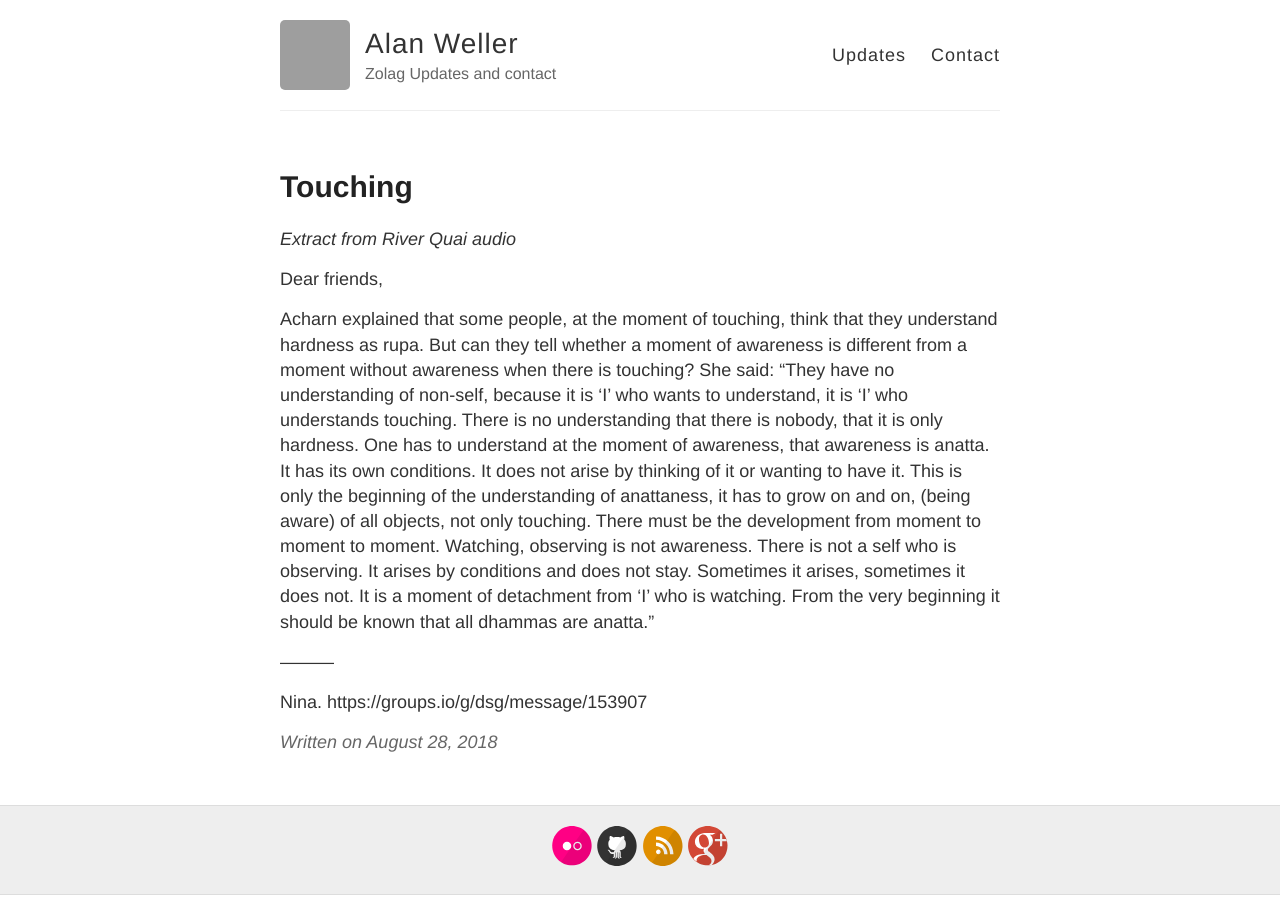
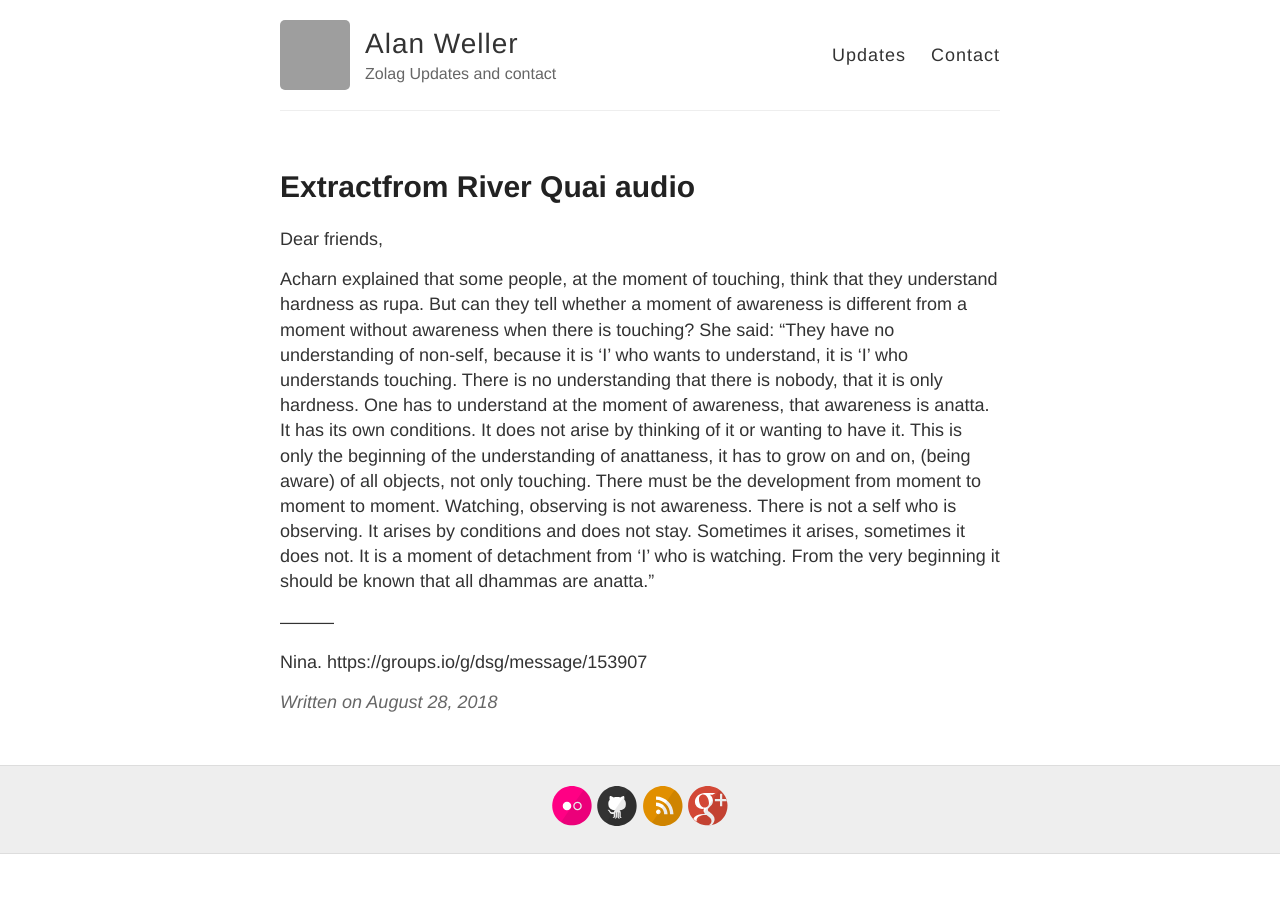
Before and after one commit to alwell/alwell.github.io, a Jekyll site: the page built from _posts/2018-08-28-Touching.md, in a window 1280 px wide. Built offline with Jekyll 4.4.1, drawn with Linux system fonts in a browser that asks for light colours; Markdown is read by kramdown in place of the engine named in the settings; grey boxes are pictures that could not be loaded.

Commit message:
Update 2018-08-28-Touching.md

```diff
--- a/_posts/2018-08-28-Touching.md
+++ b/_posts/2018-08-28-Touching.md
@@ -1,9 +1,7 @@
 ---
 layout: post
-title: Touching
+title: Extractfrom River Quai audio
 ---
-
-*Extract from River Quai audio*
 
 Dear friends,
 
```
